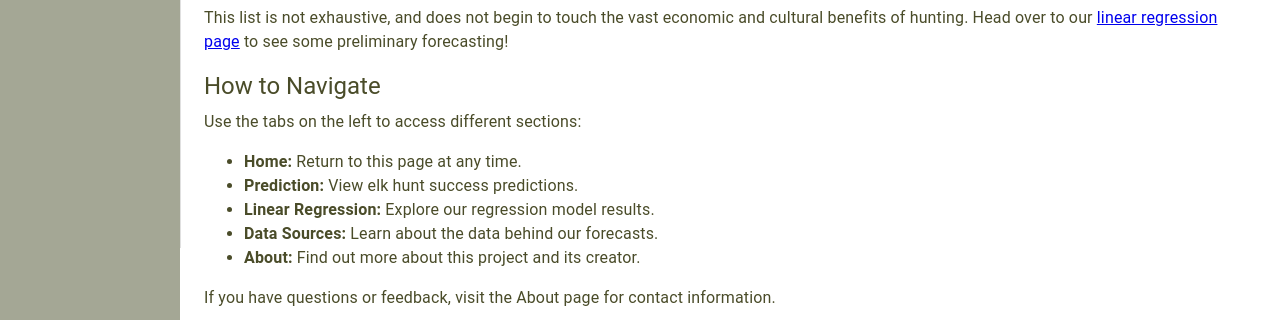
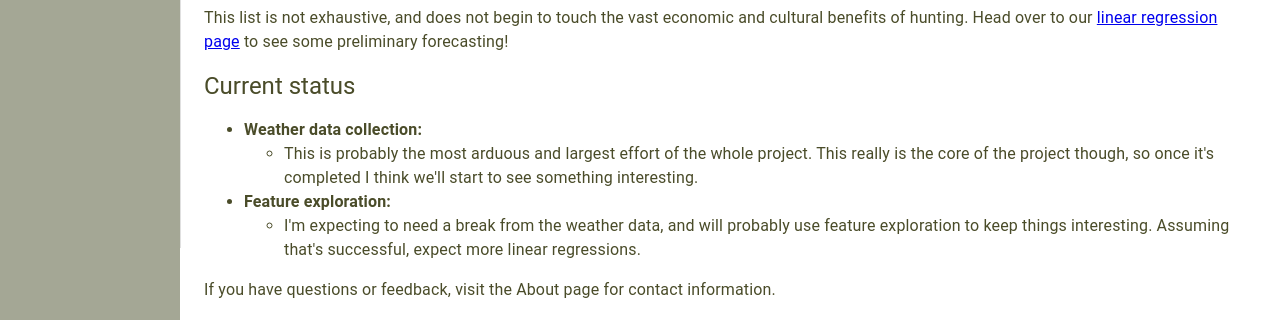
Before and after one commit to jtbaird/elk-finder-web, a React (Create React App) app in the folder frontend/: page / in a window 1280 px wide. Shown: the part 568-888 px from the top of the page. Built offline with nearby package versions, Linux system fonts and the light colour scheme.

Commit message:
updated home page

```diff
--- a/frontend/src/pages/Home.js
+++ b/frontend/src/pages/Home.js
@@ -32,16 +32,20 @@ function Home() {
         This list is not exhaustive, and does not begin to touch the vast economic and cultural benefits of hunting. Head over to our <Link to="/methodology/regression">linear regression page</Link> to see some preliminary forecasting!
       </Typography>
       <Typography variant="h5" gutterBottom>
-        How to Navigate
+        Current status
       </Typography>
       <Typography variant="body1" paragraph>
-        Use the tabs on the left to access different sections:
         <ul>
-          <li><strong>Home:</strong> Return to this page at any time.</li>
-          <li><strong>Prediction:</strong> View elk hunt success predictions.</li>
-          <li><strong>Linear Regression:</strong> Explore our regression model results.</li>
-          <li><strong>Data Sources:</strong> Learn about the data behind our forecasts.</li>
-          <li><strong>About:</strong> Find out more about this project and its creator.</li>
+          <li><strong>Weather data collection:</strong></li>
+          <ul>
+            <li>This is probably the most arduous and largest effort of the whole project. This really is the core of the project though,
+               so once it's completed I think we'll start to see something interesting.
+            </li>
+          </ul>
+          <li><strong>Feature exploration:</strong></li>
+          <ul>
+            <li>I'm expecting to need a break from the weather data, and will probably use feature exploration to keep things interesting. Assuming that's successful, expect more linear regressions.</li>
+          </ul>
         </ul>
       </Typography>
       <Typography variant="body1">
```
